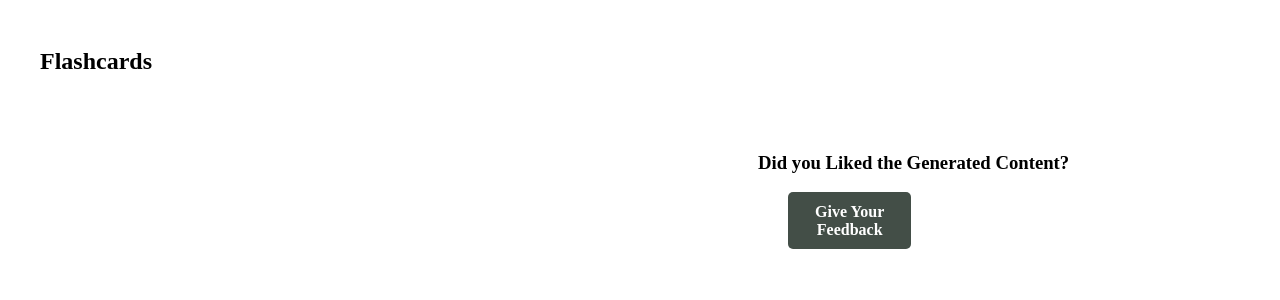
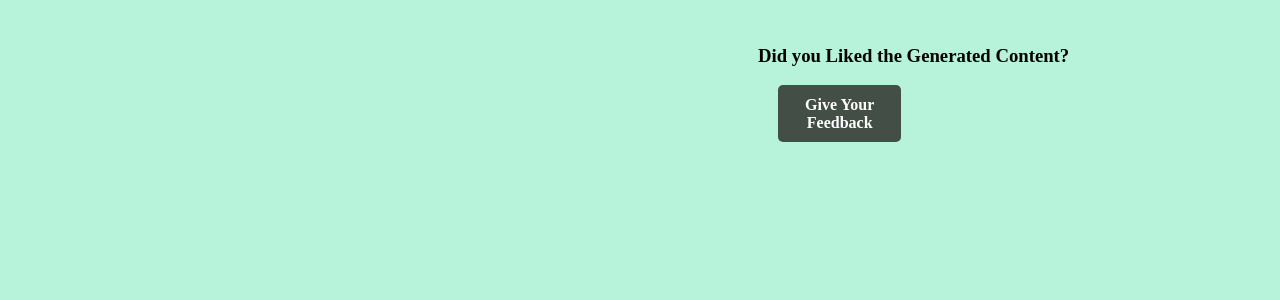
Before and after one commit to mishra-18/AI-Study-Material, a Flask app: template templates/flashcards.html in a window 1280 px wide. Shown: the top 300 px of the page. Run offline with Flask 3, Linux system fonts and the light colour scheme; the template is opened without the code that fills it, so the values that code supplies are empty.

Commit message:
Update flashcards.html

```diff
--- a/templates/flashcards.html
+++ b/templates/flashcards.html
@@ -2,63 +2,40 @@
 <html lang="en">
 <head>
     <meta charset="UTF-8">
-    <title>Flashcards and MCQs</title>
-
-    <!-- Adding inline CSS for demonstration purposes -->
+    <meta name="viewport" content="width=device-width, initial-scale=1.0">
+    <title>Q&A Flashcards</title>
     <style>
-
-        .body {
-            background-color: rgb(163, 255, 127);
+        body {
+            background-color: rgb(183, 243, 219);
         }
-        #app {
-            max-width: 1200px;
-            margin: auto;
-            padding: 20px;
-            background-color: rgb(255, 255, 255);
+        .flashcard {
+            margin: 1em;
+            padding: 1em;
+            background-color: #b4b6b2;
+            border-radius: 8px;
         }
 
-        .flashcards-container {
-            display: flex;
-            flex-wrap: wrap;
-            justify-content: center; /* This centers the cards in the row */
-            gap: 20px; /* This adds space between the cards */
+        .question,
+        .answer {
+            padding: 0.5em 0;
         }
 
-        .flashcard {
-            flex: 0 1 calc(33.333% ); /* Allocate width for three cards per row, minus the gap */
+        .container {
+            width: 100%;
+            margin: auto;
             display: flex;
             flex-direction: column;
-            padding: 20px;
-            background-color: rgb(127, 255, 223); /* Your chosen background color */
-            border-radius: 10px; /* Optional: rounded corners */
-            box-shadow: 0 2px 5px rgba(177, 166, 14, 0.2); /* Optional: some shadow for depth */
-            justify-content: center; /* Center content vertically */
-            align-items: center; /* Center content horizontally */
-            height: 200px; /* Fixed height, or you could use min-height for variable content */
         }
-
-        .flashcard p,
-        .flashcard ul {
-            width: 100%; /* Make sure the content fits the card */
-            text-align: center; /* Center the text */
+        .a {
+            font-size: 16px;
+            padding: 10px;
+            background-color: rgb(0, 0, 0);
         }
-
-        @media (max-width: 768px) {
-            .flashcard {
-                flex: 0 1 calc(50% ); /* 2 cards per row on smaller screens */
-            }
-        }
-
-        @media (max-width: 480px) {
-            .flashcard {
-                flex: 0 1 100%; /* 1 card per row on very small screens */
-            }
-        }
-
         .feedback-form {
            margin:auto;
            margin-left: 750px;
         }
+
         .feedback-form a {
             width: 0.1px;
             height: 0.1px;
@@ -72,7 +49,7 @@
             padding: 2%;
             font-size: 16px;
             width: 20%;
-            margin-left:30px;
+            margin-left:20px;
             cursor: pointer;
             background-color: rgb(67, 78, 71);
             color: rgb(255, 255, 255);
@@ -83,24 +60,19 @@
             background-color:gray ;
         }
     </style>
-
-    <!-- Vue.js CDN for Development -->
-    <script src="https://cdn.jsdelivr.net/npm/vue@2"></script>
 </head>
 <body>
-
-    <!-- Vue.js will hook into this div -->
-    <div id="app">
-        <h2>Flashcards</h2>
-        <div class="flashcards-container">
-            <!-- Vue.js rendering loop with custom delimiters -->
-            <div v-for="card in flashcards" :key="card.title" class="flashcard">
-                <p v-text="card.title" style="font-weight: bold;"></p>
-                <ul>
-                    <li v-for="content in card.content" :key="content" v-text="content"></li>
-                </ul>
+    <div class="container">
+        {% for QnA in QnAs %}
+            <div class="flashcard">
+                <div class="question">
+                    <strong>Question:</strong> {{ QnA["question"] }}
+                </div>
+                <div class="answer">
+                    <strong>Answer:</strong> {{ QnA["answer"] }}
                 </div>
             </div>
+        {% endfor %}
     </div>
     <div class="feedback-form">
         <br>
@@ -111,19 +83,18 @@
 
     <script>
         document.getElementById('sendMail').addEventListener('click', function() {
-            var subject = encodeURIComponent("User Feedback: Flash Cards");
+            var subject = encodeURIComponent("User Feedback: Question Banks");
             var emailBody = encodeURIComponent("Hello Kian,\n\nI would like to give the following feedback:\n\n[Please add your feedback here]\n\nBest regards,");
             window.location.href = "mailto:kianindeed@email.com?subject=" + subject + "&body=" + emailBody;
         });
     </script>
     <script>
-    // New Vue.js instance with custom delimiters
-    var app = new Vue({
+        new Vue({
             el: '#app',
-        delimiters: ['[[', ']]'], // Custom delimiters to avoid conflict with Flask
+            delimiters: ['[[', ']]'],
             data: {
-            // Assuming `flashcards` is the JSON data passed from Flask
-            flashcards: {{ flashcards | tojson | safe }}
+                // mcqs will be populated from the Flask context
+                QnAs: {{ QnAs | tojson | safe }}
             }
         });
         </script>
```
Lines whose indentation alone changed are shown as unchanged.
